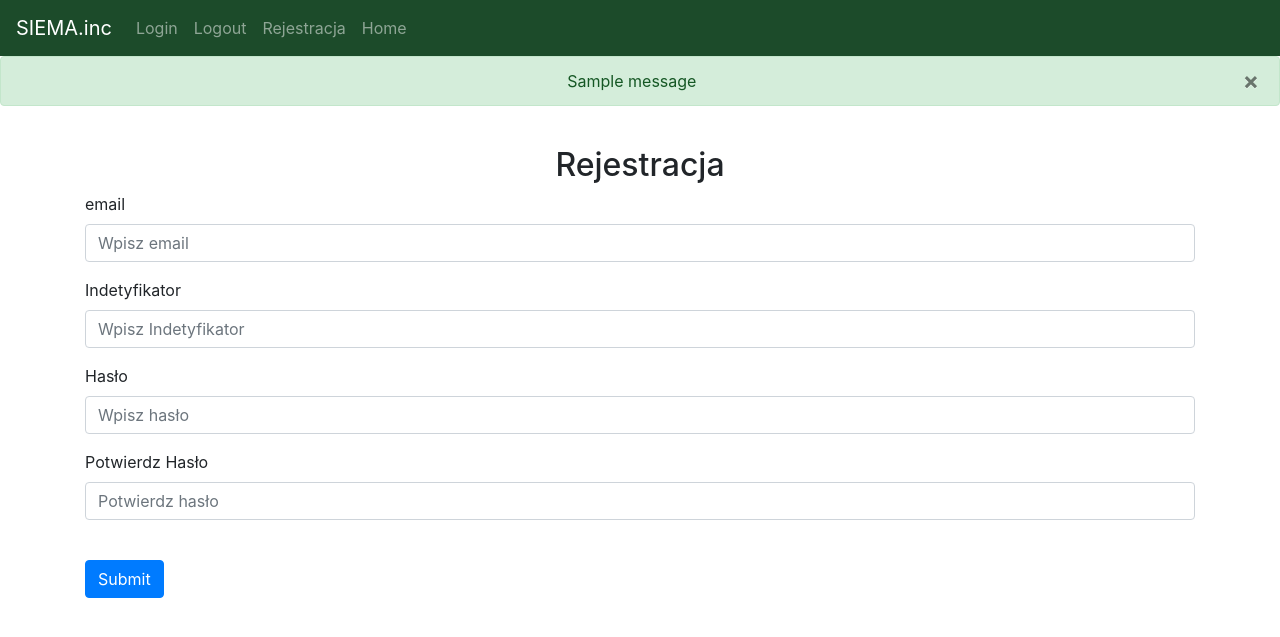
After one commit to OriginPanda/RAIM2024, a Flask app: page /sign-up in a window 1280 px wide. The commit adds this page. Shown: the top 637 px of the page. Run offline with Flask 3, Linux system fonts and the light colour scheme; tables that the repository leaves empty hold one stand-in row (values such as "Sample post"); one stand-in notice (Sample message) is shown; parts of the project's set-up code (start-up, migrations or seed data) failed here and were passed over; some libraries are stand-ins or nearby versions.

Commit message:
logowanie, rejestracja. na razie nie dzialajaca. Stworzenie modeli do bazy danych komentarza i użytkownika

```diff
--- a/website/auth.py
+++ b/website/auth.py
@@ -1,20 +1,35 @@
 """
 Blueprinty logowania do systemu
 """
-from flask import Blueprint
+from flask import Blueprint, render_template, request, flash
 
 auth = Blueprint('auth', __name__)
 
-@auth.route('/login')
+@auth.route('/login', methods=['GET', 'POST'])
 def login():
-    return "LOGOWANIE"
+    data = request.form
+    print(data)
+    return render_template("login.html", var="Logowanie",)
 
 
 @auth.route('/logout')
 def logout():
-    return "WYLOGOWANIE"
+    return "Wylogowano"
 
 
-# @auth.route('/signup')
-# def signup():
-#     return "Rejestracja"
+@auth.route('/sign-up', methods=['GET', 'POST'])
+def signup():
+    if request.method =='POST':
+
+        email = request.form.get('email')
+        name_id = request.form.get('name')
+        password1 = request.form.get('password1')
+        password2 = request.form.get('password2')
+        if password1 != password2:
+            flash('Hasła muszą być takie same', category='error')
+
+        else:
+            #TODO add user
+            flash('Rejestracja udana',category='success')
+            pass
+    return render_template("sign-up.html")
--- a/website/templates/base.html
+++ b/website/templates/base.html
@@ -13,29 +13,58 @@
   </head>
 
   <body>
-    <nav class="navbar navbar-expand-lg navbar-dark bg-dark">
-      <a class="navbar-brand" href="#">
-        SIEMA.inc
-      </a>
+    <nav
+      class="navbar navbar-expand-lg navbar-dark"
+      style="background-color: #1c4b2a"
+    >
       <button
         class="navbar-toggler"
         type="button"
         data-toggle="collapse"
         data-target="#navbar"
       >
-
         <span class="navbar-toggler-icon"></span>
       </button>
-
+      <a class="navbar-brand" href="#"> SIEMA.inc </a>
       <div class="collapse navbar-collapse" id="navbar">
         <div class="navbar-nav">
           <a class="nav-item nav-link" id="login" href="/login">Login</a>
           <a class="nav-item nav-link" id="login" href="/logout">Logout</a>
+          <a class="nav-item nav-link" id="login" href="/sign-up"
+            >Rejestracja</a
+          >
           <a class="nav-item nav-link" id="login" href="/">Home</a>
         </div>
       </div>
     </nav>
 
+    {%with messages = get_flashed_messages(with_categories=true)%} {%if
+    messages%} {% for category, message in messages %} {% if category =='error'
+    %}
+    <div
+      align="center"
+      class="alert alert-danger alert-dismissable fade show"
+      role="alert"
+    >
+      {{message}}
+      <button type="button" class="close" data-dismiss="alert">
+        <span aria-hidden="true">&times;</span>
+      </button>
+    </div>
+    {% elif category=='success' %}
+    <div
+      align="center"
+      class="alert alert-success alert-dismissable fade show"
+      role="alert"
+    >
+      {{message}}
+      <button type="button" class="close" data-dismiss="alert">
+        <span aria-hidden="true">&times;</span>
+      </button>
+    </div>
+    {% endif %} {% endfor %} {% endif %} {% endwith %}
+
+    <div class="container">{%block content%} {%endblock%}</div>
     <script
       src="https://code.jquery.com/jquery-3.2.1.slim.min.js"
       integrity="sha384-KJ3o2DKtIkvYIK3UENzmM7KCkRr/rE9/Qpg6aAZGJwFDMVNA/GpGFF93hXpG5KkN"
--- a/website/templates/home.html
+++ b/website/templates/home.html
@@ -1 +1,3 @@
-{% extends "base.html" %} {%block title%}Med-Wiz{%endblock%}
+{% extends "base.html" %} {%block title%}Med-Wiz{%endblock%} {%block content%}
+<h1>STRONA GŁÓWNA</h1>
+{%endblock%}
--- /dev/null
+++ b/website/templates/sign-up.html
@@ -0,0 +1,50 @@
+{% extends "base.html" %} {%block title%}Med-Wiz Rejestracja{%endblock%} {%block
+content%}
+<form method="post">
+  <br />
+  <h2 align="Center">Rejestracja</h2>
+  <div class="form-group">
+    <label for="email">email</label>
+    <input
+      type="email"
+      class="form-control"
+      id="email"
+      name="email"
+      placeholder="Wpisz email"
+    />
+  </div>
+  <div class="form-group">
+    <label for="name">Indetyfikator</label>
+    <input
+      type="text"
+      class="form-control"
+      id="name"
+      name="name"
+      placeholder="Wpisz Indetyfikator"
+    />
+  </div>
+  <div class="form-group">
+    <label for="password">Hasło</label>
+    <input
+      type="password"
+      class="form-control"
+      id="password1"
+      name="password1"
+      placeholder="Wpisz hasło"
+    />
+  </div>
+  <div class="form-group">
+    <label for="password">Potwierdz Hasło</label>
+    <input
+      type="password"
+      class="form-control"
+      id="password2"
+      name="password2"
+      placeholder="Potwierdz hasło"
+    />
+  </div>
+  <br />
+  <button type="submit" class="btn btn-primary">Submit</button>
+</form>
+
+{%endblock%}
```
Also changed, not shown: website/__init__.py (+20 -1 lines), website/models.py (added, +21 -0 lines), website/templates/login.html (added, +33 -0 lines).
